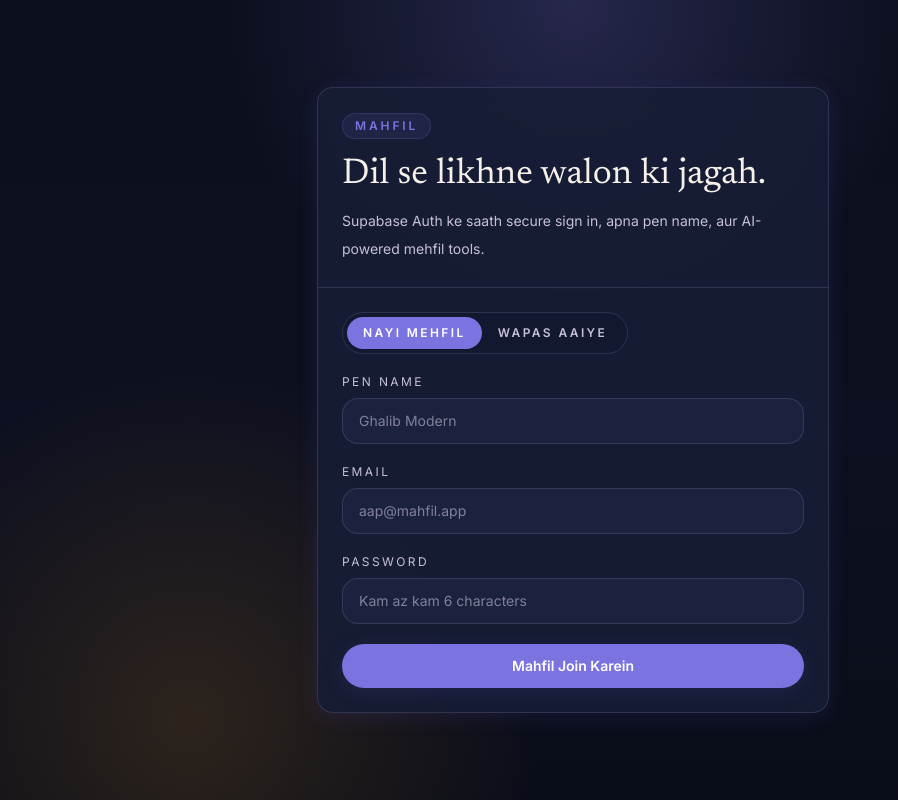
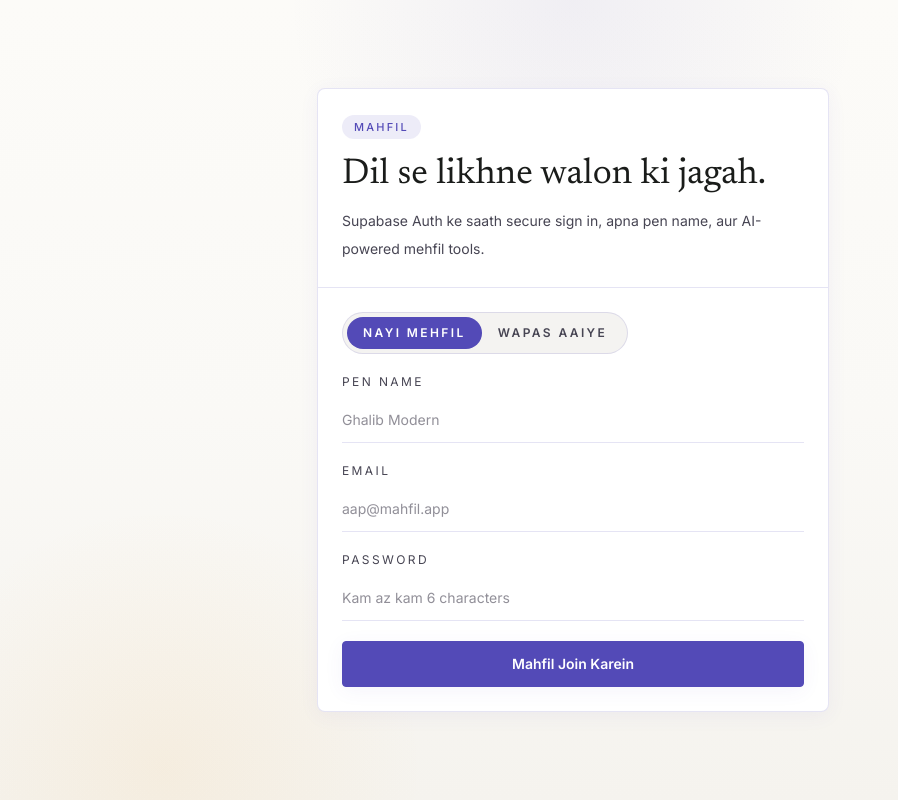
Before and after one commit to aakashkothari/Mahfil-E-Khass, a React (Vite) app: page /auth in a window 1280 px wide. Shown: the whole page, without its empty margins (67-965 px from the left). Built offline with nearby package versions, Linux system fonts and the light colour scheme; no server answers; a web font is replaced by a local one.

Commit message:
Initial Commit

```diff
--- a/index.html
+++ b/index.html
@@ -1,5 +1,5 @@
 <!doctype html>
-<html lang="en" class="dark">
+<html lang="en">
   <head>
     <meta charset="UTF-8" />
     <meta
--- a/src/components/layout/BottomNav.jsx
+++ b/src/components/layout/BottomNav.jsx
@@ -3,15 +3,15 @@ import { NAV_ITEMS } from "../../lib/constants";
 
 export function BottomNav() {
   return (
-    <nav className="fixed inset-x-0 bottom-0 z-50 border-t border-surface-border bg-surface/90 px-2 py-2 backdrop-blur md:hidden">
+    <nav className="fixed inset-x-0 bottom-0 z-50 border-t border-surface-border bg-surface/95 px-2 py-2 backdrop-blur md:hidden">
       <div className="mx-auto grid max-w-lg grid-cols-4 gap-1">
         {NAV_ITEMS.map((item) => (
           <NavLink
             key={item.to}
             to={item.to}
             className={({ isActive }) =>
-              `flex flex-col items-center gap-1 rounded-2xl px-3 py-2 text-[11px] transition ${
-                isActive ? "bg-primary/15 text-primary" : "text-text-soft"
+              `flex flex-col items-center gap-1 rounded-lg px-3 py-2 text-[11px] transition ${
+                isActive ? "bg-surface-card text-primary shadow-indigo" : "text-text-soft"
               }`
             }
           >
--- a/src/components/ui/Button.jsx
+++ b/src/components/ui/Button.jsx
@@ -9,11 +9,12 @@ export function Button({
 }) {
   const variants = {
     primary:
-      "bg-primary text-white hover:bg-primary/90 active:scale-[0.98] shadow-indigo",
+      "border border-primary bg-primary text-white hover:bg-primary-deep hover:border-primary-deep active:scale-[0.98] shadow-indigo",
     secondary:
-      "border border-surface-border bg-surface-elevated text-text-main hover:border-primary/40 hover:text-white",
-    ghost: "text-text-soft hover:bg-white/5 hover:text-white",
-    gold: "bg-gold text-slate-950 hover:bg-gold-soft active:scale-[0.98]",
+      "border border-surface-border bg-transparent text-primary hover:border-primary/40 hover:bg-primary/5",
+    ghost: "text-text-soft hover:bg-primary/5 hover:text-primary",
+    gold:
+      "border border-white/50 bg-gradient-to-r from-gold to-gold-soft text-slate-950 hover:from-gold-soft hover:to-gold active:scale-[0.98]",
   };
 
   const sizes = {
@@ -25,7 +26,7 @@ export function Button({
   return (
     <Component
       className={cn(
-        "inline-flex items-center justify-center gap-2 rounded-full font-semibold transition duration-200",
+        "inline-flex items-center justify-center gap-2 rounded font-semibold transition duration-200",
         variants[variant],
         sizes[size],
         className,
--- a/src/components/ui/EmptyState.jsx
+++ b/src/components/ui/EmptyState.jsx
@@ -1,7 +1,7 @@
 export function EmptyState({ title, description }) {
   return (
     <div className="mahfil-card px-6 py-10 text-center">
-      <div className="mx-auto mb-4 flex h-14 w-14 items-center justify-center rounded-full bg-primary/12 text-primary">
+      <div className="mx-auto mb-4 flex h-14 w-14 items-center justify-center rounded-full border border-surface-border bg-surface-soft text-primary">
         <span className="material-symbols-outlined">auto_stories</span>
       </div>
       <h3 className="font-poetry text-2xl text-text-main">{title}</h3>
--- a/src/components/ui/SegmentedControl.jsx
+++ b/src/components/ui/SegmentedControl.jsx
@@ -2,7 +2,7 @@ import { cn } from "../../lib/utils";
 
 export function SegmentedControl({ options, value, onChange }) {
   return (
-    <div className="inline-flex rounded-full border border-surface-border bg-surface-soft/70 p-1">
+    <div className="inline-flex rounded-lg border border-surface-border bg-surface-soft p-1">
       {options.map((option) => {
         const active = option.value === value;
         return (
@@ -10,8 +10,10 @@ export function SegmentedControl({ options, value, onChange }) {
             key={option.value}
             onClick={() => onChange(option.value)}
             className={cn(
-              "rounded-full px-4 py-2 text-xs font-semibold uppercase tracking-[0.18em] transition",
-              active ? "bg-primary text-white" : "text-text-soft hover:text-white",
+              "rounded px-4 py-2 text-xs font-medium uppercase tracking-[0.18em] transition",
+              active
+                ? "border border-primary/10 bg-surface-card text-primary shadow-indigo"
+                : "text-text-soft hover:text-primary",
             )}
           >
             {option.label}
--- a/src/index.css
+++ b/src/index.css
@@ -4,7 +4,7 @@
 
 @layer base {
   :root {
-    color-scheme: dark;
+    color-scheme: light;
   }
 
   body {
@@ -12,7 +12,7 @@
   }
 
   * {
-    scrollbar-color: rgba(123, 115, 224, 0.5) rgba(255, 255, 255, 0.04);
+    scrollbar-color: rgba(83, 74, 183, 0.28) rgba(83, 74, 183, 0.08);
   }
 
   *::-webkit-scrollbar {
@@ -21,11 +21,11 @@
   }
 
   *::-webkit-scrollbar-track {
-    background: rgba(255, 255, 255, 0.04);
+    background: rgba(83, 74, 183, 0.06);
   }
 
   *::-webkit-scrollbar-thumb {
-    background: rgba(123, 115, 224, 0.45);
+    background: rgba(83, 74, 183, 0.28);
     border-radius: 9999px;
   }
 
@@ -36,25 +36,37 @@
   }
 
   ::selection {
-    background: rgba(123, 115, 224, 0.35);
+    background: rgba(83, 74, 183, 0.18);
   }
 }
 
 @layer components {
   .mahfil-card {
-    @apply rounded-card border border-surface-border bg-surface-card/90 shadow-indigo backdrop-blur;
+    @apply rounded-card border border-surface-border bg-surface-card shadow-indigo;
   }
 
   .mahfil-pill {
-    @apply inline-flex items-center gap-2 rounded-full border px-3 py-1 text-xs font-semibold uppercase tracking-[0.24em];
+    @apply inline-flex items-center gap-2 rounded-full px-3 py-1 text-[11px] font-medium uppercase tracking-[0.2em];
   }
 
   .verse-lead {
-    @apply relative pl-5 before:absolute before:left-0 before:top-2 before:h-8 before:w-[2px] before:rounded-full before:bg-gold;
+    @apply relative pl-5 before:absolute before:left-0 before:top-2 before:h-6 before:w-[2px] before:rounded-full before:bg-gold;
   }
 
   .surface-input {
-    @apply w-full rounded-2xl border border-surface-border bg-surface-elevated/80 px-4 py-3 text-sm text-text-main placeholder:text-text-soft/60 focus:border-primary focus:outline-none focus:ring-2 focus:ring-primary/25;
+    @apply w-full border-0 border-b border-b-surface-border bg-transparent px-0 py-3 text-sm text-text-main placeholder:text-text-soft/60 focus:border-b-2 focus:border-primary focus:outline-none focus:ring-0;
+  }
+
+  .mahfil-subtle-panel {
+    @apply rounded-lg border border-surface-border bg-surface-soft;
+  }
+
+  .mahfil-page-title {
+    @apply font-poetry text-4xl leading-tight text-text-main sm:text-[2.75rem];
+  }
+
+  .mahfil-section-kicker {
+    @apply text-[11px] font-medium uppercase tracking-[0.24em] text-primary;
   }
 
   .like-burst {
--- a/src/lib/constants.js
+++ b/src/lib/constants.js
@@ -8,7 +8,7 @@ export const NAV_ITEMS = [
 export const TIERS = {
   NAYA_SHAYAR: {
     label: "Naya Shayar",
-    className: "from-slate-500 to-slate-300 text-slate-950",
+    className: "from-[#d8d6dc] to-[#c5c5d5] text-[#191b26]",
   },
   USTAD: {
     label: "Ustaad",
@@ -16,7 +16,7 @@ export const TIERS = {
   },
   MAHFIL_E_KHAS: {
     label: "Mahfil-e-Khas",
-    className: "from-primary to-primary-deep text-white",
+    className: "from-primary-container to-primary text-white",
   },
 };
 
--- a/tailwind.config.js
+++ b/tailwind.config.js
@@ -5,27 +5,28 @@ export default {
   theme: {
     extend: {
       colors: {
-        surface: "#0d1020",
-        "surface-soft": "#121830",
-        "surface-card": "#171d36",
-        "surface-elevated": "#1d2543",
-        "surface-border": "rgba(209, 204, 255, 0.14)",
-        "text-main": "#f5f0e8",
-        "text-soft": "#c7c0d8",
-        primary: "#7b73e0",
-        "primary-deep": "#534ab7",
+        surface: "#faf9f6",
+        "surface-soft": "#f4f3f1",
+        "surface-card": "#ffffff",
+        "surface-elevated": "#efeeeb",
+        "surface-border": "rgba(83, 74, 183, 0.15)",
+        "text-main": "#1a1c1a",
+        "text-soft": "#474553",
+        primary: "#534ab7",
+        "primary-deep": "#3b309e",
+        "primary-container": "#6a61ca",
         gold: "#ef9f27",
-        "gold-soft": "#f7c06a",
-        success: "#2bb673",
-        danger: "#e86b6b",
+        "gold-soft": "#fcaa33",
+        success: "#2f8f5b",
+        danger: "#ba1a1a",
         mood: {
-          ishq: "#f472b6",
-          dard: "#a78bfa",
-          tanhai: "#94a3b8",
-          khushi: "#4ade80",
-          gussa: "#f87171",
-          umeed: "#2dd4bf",
-          yaadein: "#fbbf24",
+          ishq: "#be5b86",
+          dard: "#6f63be",
+          tanhai: "#7c7c8c",
+          khushi: "#4d8b54",
+          gussa: "#c75a58",
+          umeed: "#3a8f87",
+          yaadein: "#b5892e",
         },
       },
       fontFamily: {
@@ -34,11 +35,11 @@ export default {
         urdu: ["Noto Nastaliq Urdu", "Newsreader", "serif"],
       },
       boxShadow: {
-        ambient: "0 20px 60px rgba(10, 13, 28, 0.45)",
-        indigo: "0 4px 20px rgba(83, 74, 183, 0.18)",
+        ambient: "0 12px 32px rgba(83, 74, 183, 0.05)",
+        indigo: "0 4px 20px rgba(83, 74, 183, 0.06)",
       },
       borderRadius: {
-        card: "1rem",
+        card: "0.5rem",
       },
       maxWidth: {
         poetry: "680px",
@@ -51,7 +52,7 @@ export default {
       },
       backgroundImage: {
         "mahfil-glow":
-          "radial-gradient(circle at top, rgba(123, 115, 224, 0.24), transparent 34%), radial-gradient(circle at 20% 90%, rgba(239, 159, 39, 0.15), transparent 28%), linear-gradient(180deg, #0b0f1d 0%, #0d1020 55%, #0a0d19 100%)",
+          "radial-gradient(circle at top, rgba(83, 74, 183, 0.07), transparent 28%), radial-gradient(circle at 18% 96%, rgba(239, 159, 39, 0.08), transparent 20%), linear-gradient(180deg, #fcfbf8 0%, #faf9f6 52%, #f5f3ee 100%)",
       },
     },
   },
```
Also changed, not shown: src/components/layout/Header.jsx (+8 -7 lines), src/components/posts/PostCard.jsx (+8 -8 lines).
